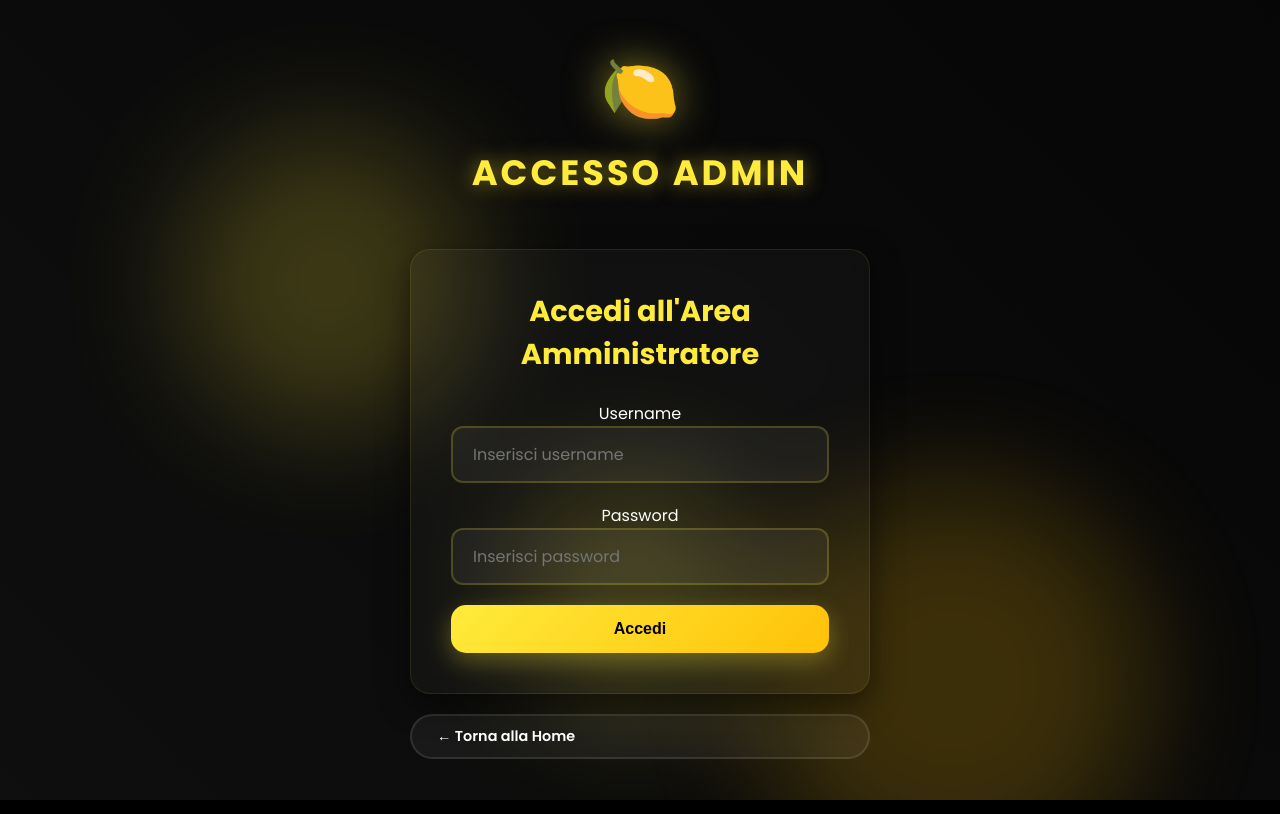
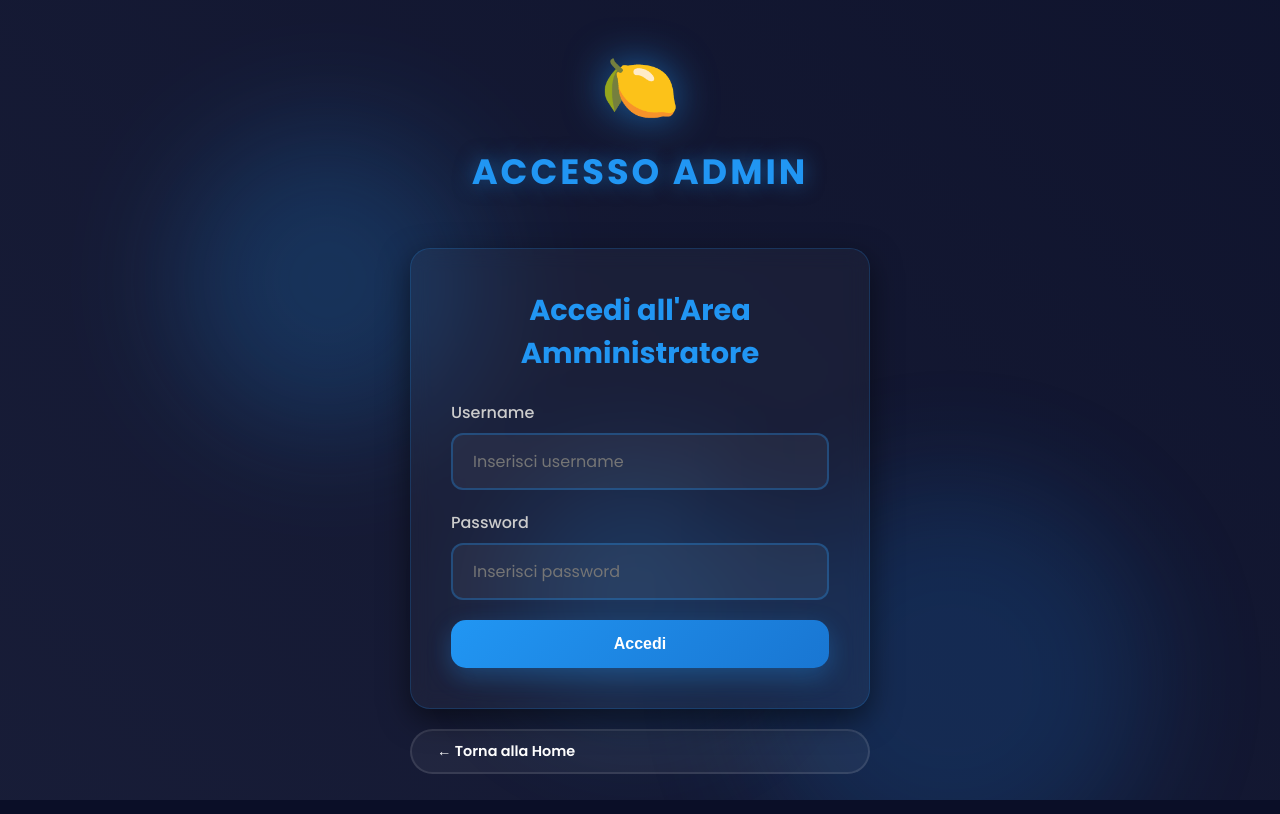
Before and after one commit to finavincenzo06-rgb/LemonEvent, a plain HTML site: page admin-login.html in a window 1280 px wide. Drawn offline with Linux system fonts and the light colour scheme.

Commit message:
Update admin-login.html

```diff
--- a/admin-login.html
+++ b/admin-login.html
@@ -3,7 +3,8 @@
 <head>
     <meta charset="UTF-8">
     <meta name="viewport" content="width=device-width, initial-scale=1.0">
-    <title>Accesso Amministratore - LEMONCITY</title>
+    <title>LemonCity Events</title>
+    <link rel="icon" href="fotosito.png" type="image/png">
     <style>
         @import url('https://fonts.googleapis.com/css2?family=Poppins:wght@300;400;500;600;700&display=swap');
 
@@ -15,7 +16,7 @@
 
         body {
             font-family: 'Poppins', sans-serif;
-            background: #000;
+            background: #0a0e27;
             color: #fff;
             min-height: 100vh;
             position: relative;
@@ -29,7 +30,7 @@
             width: 100%;
             height: 100%;
             z-index: 0;
-            background: linear-gradient(45deg, #000, #111, #000);
+            background: linear-gradient(45deg, #0a0e27, #1a1f3a, #0a0e27);
             background-size: 400% 400%;
             animation: gradientShift 15s ease infinite;
         }
@@ -55,7 +56,7 @@
         .shape1 {
             width: 300px;
             height: 300px;
-            background: #ffeb3b;
+            background: #2196f3;
             top: 10%;
             left: 10%;
             animation-delay: 0s;
@@ -64,7 +65,7 @@
         .shape2 {
             width: 400px;
             height: 400px;
-            background: #ffc107;
+            background: #1976d2;
             top: 60%;
             right: 10%;
             animation-delay: 5s;
@@ -73,7 +74,7 @@
         .shape3 {
             width: 250px;
             height: 250px;
-            background: #ffeb3b;
+            background: #2196f3;
             bottom: 10%;
             left: 40%;
             animation-delay: 10s;
@@ -111,24 +112,24 @@
         .logo {
             font-size: 4em;
             margin-bottom: 10px;
-            filter: drop-shadow(0 0 20px rgba(255, 235, 59, 0.5));
-            color: #ffeb3b;
+            filter: drop-shadow(0 0 20px rgba(33, 150, 243, 0.6));
+            color: #2196f3;
         }
 
         h1 {
-            color: #ffeb3b;
+            color: #2196f3;
             font-size: 2.2em;
             font-weight: 700;
             text-transform: uppercase;
             letter-spacing: 3px;
-            text-shadow: 0 0 20px rgba(255, 235, 59, 0.5);
+            text-shadow: 0 0 20px rgba(33, 150, 243, 0.5);
             margin-bottom: 10px;
         }
 
         .login-card {
             background: rgba(255, 255, 255, 0.03);
             backdrop-filter: blur(10px);
-            border: 1px solid rgba(255, 235, 59, 0.1);
+            border: 1px solid rgba(33, 150, 243, 0.2);
             border-radius: 20px;
             padding: 40px;
             text-align: center;
@@ -136,7 +137,7 @@
         }
 
         .login-card h2 {
-            color: #ffeb3b;
+            color: #2196f3;
             margin-bottom: 25px;
             font-size: 1.8em;
             font-weight: 700;
@@ -146,11 +147,19 @@
             margin-bottom: 20px;
         }
 
+        .login-form-group label {
+            display: block;
+            text-align: left;
+            color: #ccc;
+            margin-bottom: 8px;
+            font-weight: 500;
+        }
+
         .login-input {
             width: 100%;
             padding: 14px 20px;
             background: rgba(255, 255, 255, 0.05);
-            border: 2px solid rgba(255, 235, 59, 0.2);
+            border: 2px solid rgba(33, 150, 243, 0.3);
             border-radius: 12px;
             color: #fff;
             font-size: 16px;
@@ -160,28 +169,28 @@
 
         .login-input:focus {
             outline: none;
-            border-color: #ffeb3b;
-            background: rgba(255, 235, 59, 0.05);
-            box-shadow: 0 0 15px rgba(255, 235, 59, 0.3);
+            border-color: #2196f3;
+            background: rgba(33, 150, 243, 0.1);
+            box-shadow: 0 0 15px rgba(33, 150, 243, 0.3);
         }
 
         .login-btn {
             width: 100%;
             padding: 15px;
-            background: linear-gradient(135deg, #ffeb3b, #ffc107);
+            background: linear-gradient(135deg, #2196f3, #1976d2);
             border: none;
             border-radius: 15px;
-            color: #000;
+            color: #fff;
             font-weight: 700;
             font-size: 1em;
             cursor: pointer;
             transition: all 0.3s ease;
-            box-shadow: 0 8px 25px rgba(255, 235, 59, 0.3);
+            box-shadow: 0 8px 25px rgba(33, 150, 243, 0.3);
         }
 
         .login-btn:hover {
             transform: translateY(-3px);
-            box-shadow: 0 12px 35px rgba(255, 235, 59, 0.5);
+            box-shadow: 0 12px 35px rgba(33, 150, 243, 0.5);
         }
 
         .back-btn {
@@ -264,5 +273,3 @@
 </script>
 </body>
 </html>
-</body>
-</html>
```
